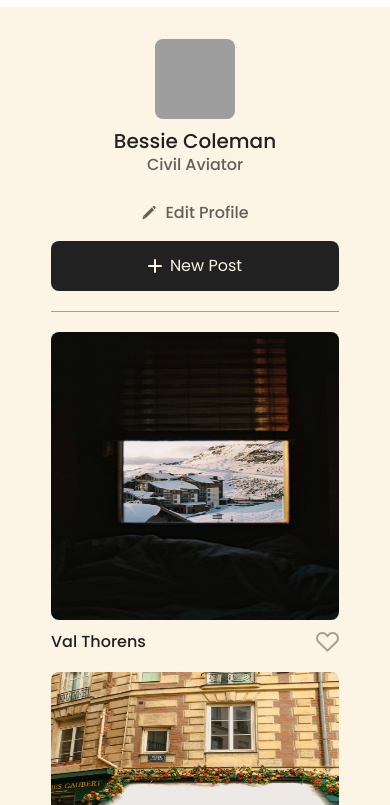
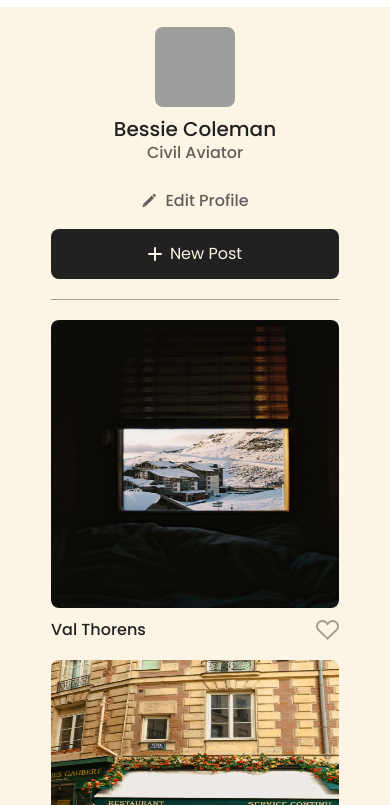
Before and after one commit to Raul2jz/se_project_spots, a plain HTML site: page index.html in a window 390 px wide. Shown: the part 39-844 px from the top of the page. Drawn offline with Linux system fonts and the light colour scheme; grey boxes are pictures that could not be loaded.

Commit message:
last correction

```diff
--- a/blocks/content.css
+++ b/blocks/content.css
@@ -4,6 +4,6 @@
 
 @media screen and (max-width: 627px) {
   .content {
-    padding: 12px;
+    padding: 0 16px;
   }
 }
```
